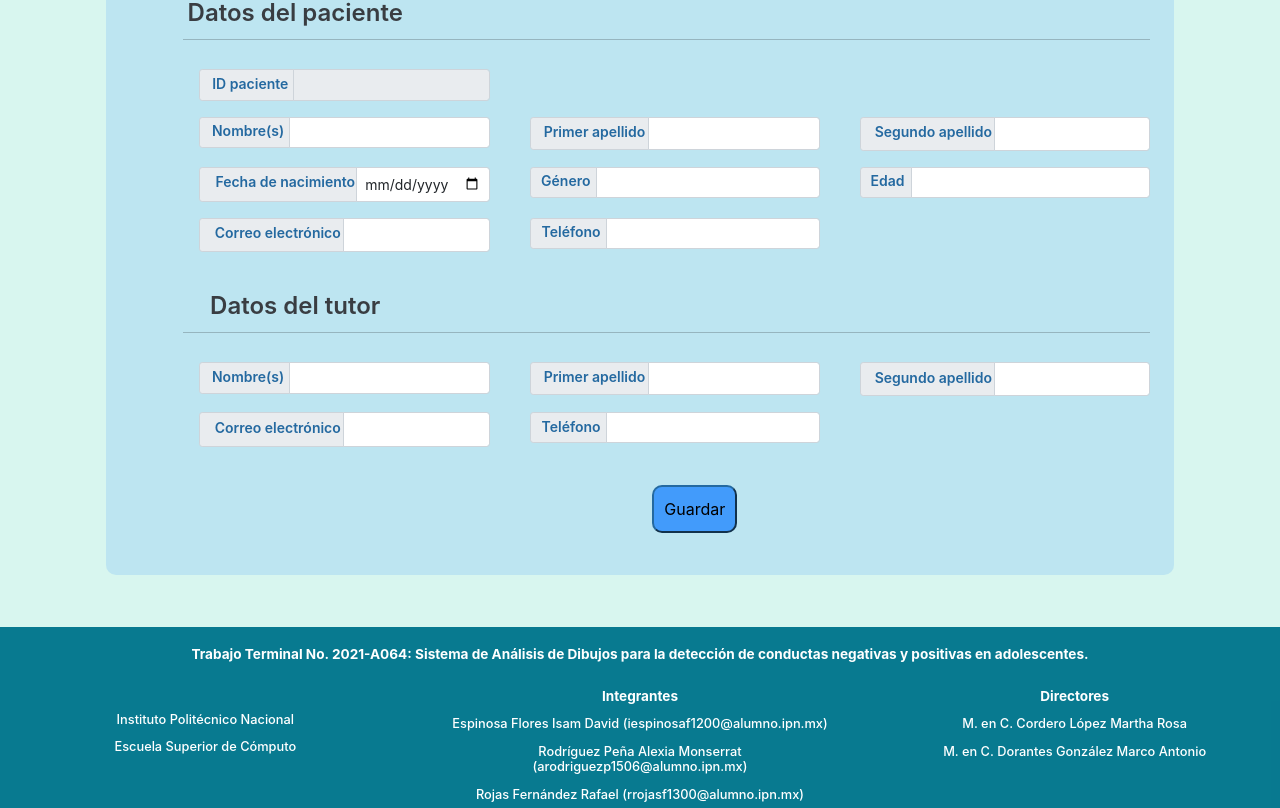
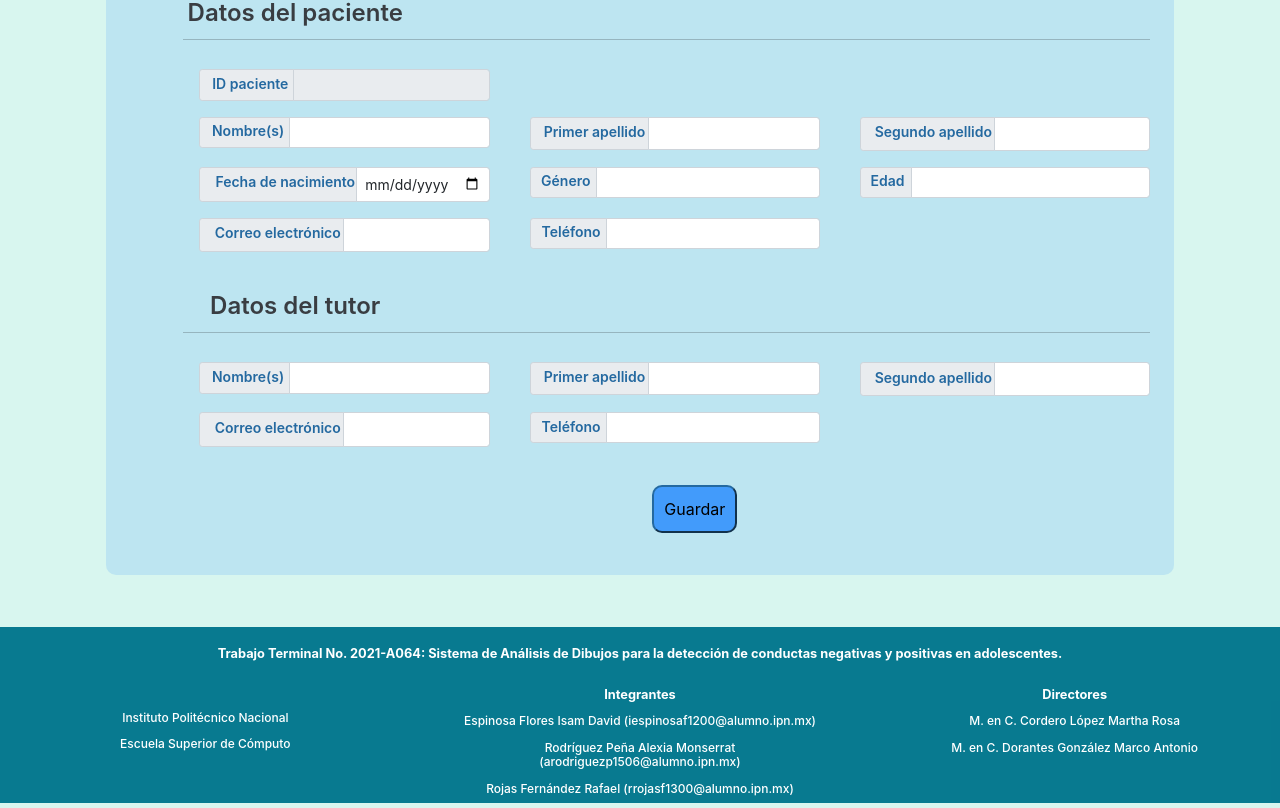
Before and after one commit to Starsonic100/SADIB, a React (Create React App) app: page /EditarPaciente in a window 1280 px wide. Shown: the part 316-1124 px from the top of the page. Built offline with nearby package versions, Linux system fonts and the light colour scheme.

Commit message:
Modificación footer

```diff
--- a/src/components/css/footer.css
+++ b/src/components/css/footer.css
@@ -11,7 +11,7 @@ h5.text-center{
     font-family: -apple-system, BlinkMacSystemFont, 'Segoe UI', Roboto, Oxygen, Ubuntu, Cantarell, 'Open Sans', 'Helvetica Neue', sans-serif;
     font-style: normal;
     font-weight: 650;
-    font-size: 85%;
+    font-size: 80%;
     text-align: center;
     color: #FFFFFF;
     background:none;
@@ -23,7 +23,7 @@ h5.text-center2{
     font-family: -apple-system, BlinkMacSystemFont, 'Segoe UI', Roboto, Oxygen, Ubuntu, Cantarell, 'Open Sans', 'Helvetica Neue', sans-serif;
     font-style: normal;
     font-weight: 550;
-    font-size: 80%;
+    font-size: 75%;
     text-align: center;
     color: #FFFFFF;
     background:none;
```
Also changed, not shown: src/components/css/sign-log.css (indentation only).
